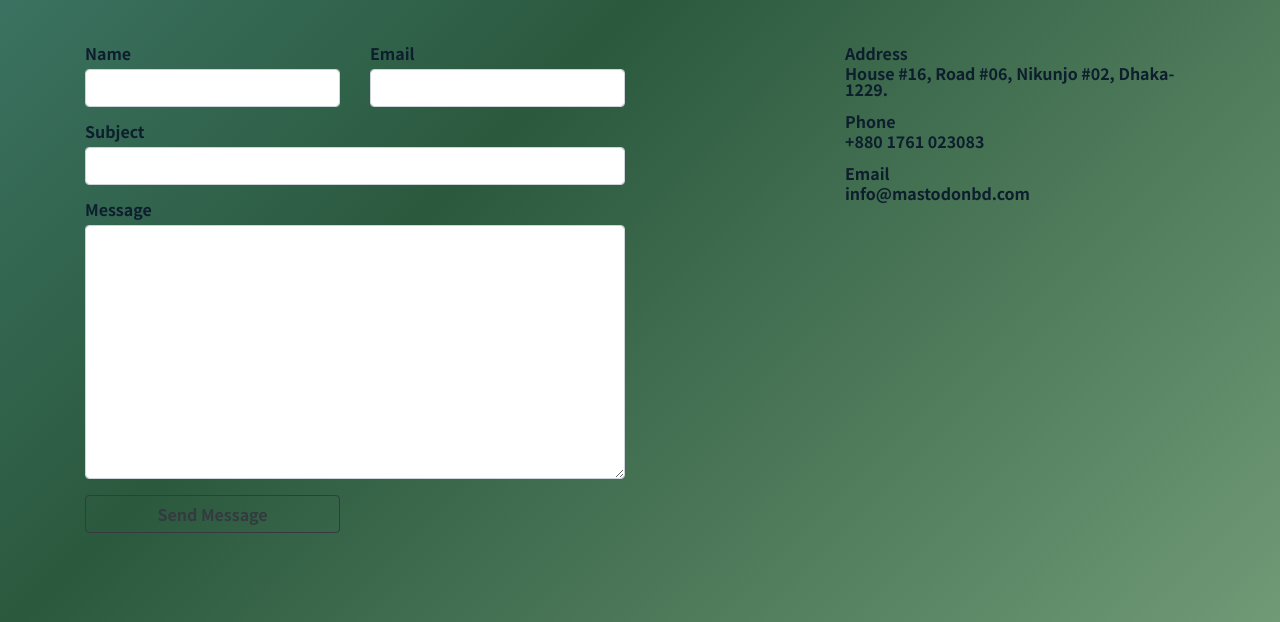
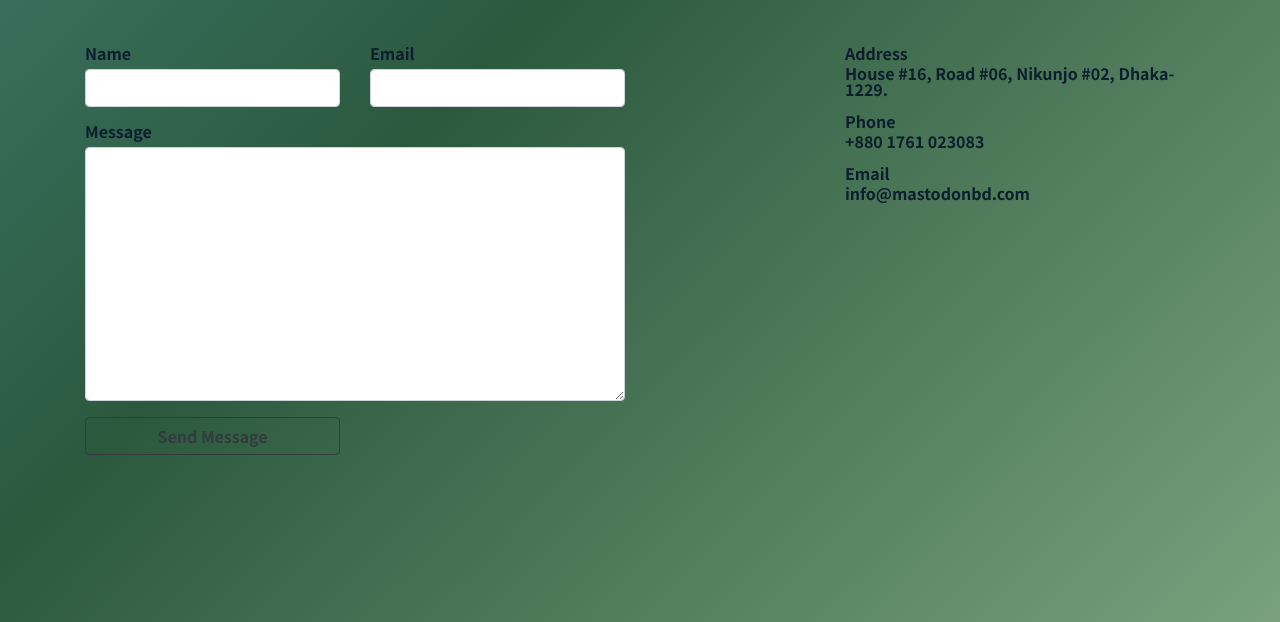
Before and after one commit to Mastodon-tech/mastodon-tech.github.io, a plain HTML site: page contact.html in a window 1280 px wide. Shown: the part 178-800 px from the top of the page. Drawn offline with Linux system fonts and the light colour scheme.

Commit message:
third iteration

```diff
--- a/contact.html
+++ b/contact.html
@@ -106,11 +106,6 @@
                         <div class="validate"></div>
                       </div>
                       <div class="col-md-12 form-group">
-                        <label for="name">Subject</label>
-                        <input type="text" class="form-control" name="subject" id="subject" data-rule="minlen:4" data-msg="Please enter at least 8 chars of subject" />
-                        <div class="validate"></div>
-                      </div>
-                      <div class="col-md-12 form-group">
                         <label for="name">Message</label>
                         <textarea class="form-control" name="message" cols="30" rows="10" data-rule="required" data-msg="Please write something for us"></textarea>
                         <div class="validate"></div>
```
